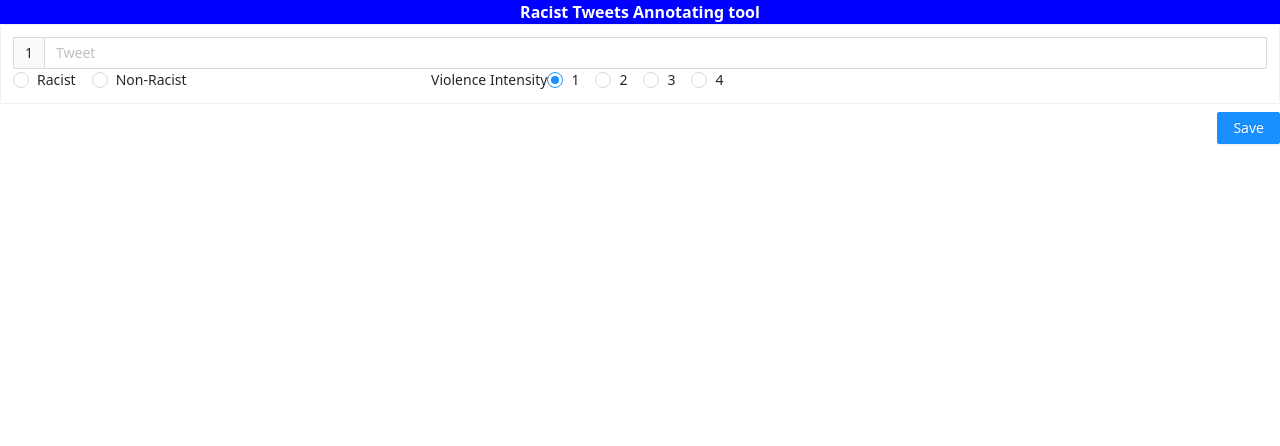
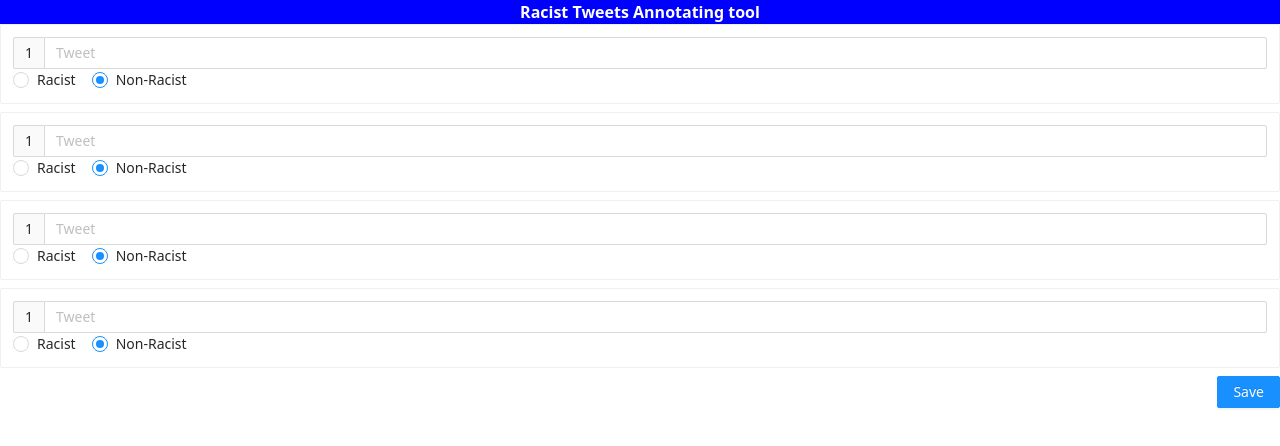
Before and after one commit to JayashanT/Annotator, a React (Create React App) app: page / in a window 1280 px wide. Shown: the top 446 px of the page. Built offline with nearby package versions, Linux system fonts and the light colour scheme.

Commit message:
filed array includwed

```diff
--- a/src/Components/Home/Home.js
+++ b/src/Components/Home/Home.js
@@ -6,7 +6,8 @@ import { Formik, Form, Field, FieldArray } from 'formik';
 const { TextArea, } = Input;
 
 const Home = () => {
-    const [value, setValue] = React.useState(1);
+    const [value, setValue] = React.useState('non-racist');
+    const [score, setScore] = React.useState('default');
 
     const onChange = e => {
         console.log('radio checked', e.target.value);
@@ -30,14 +31,11 @@ const Home = () => {
 
         <Formik
             initialValues={{
-                //   transEN: [props.translationEN?.[props.currentKey]],
-                //   transNO: [props.translationNO?.[props.currentKey]]
+                tweets:[1,2,3,4]
+
             }}
             onSubmit={values => {
-                //   const submitEN = { ...props.translationEN, [props.currentKey]: { ...values.transEN[0] } }
-                //   const submitNO = { ...props.translationNO, [props.currentKey]: { ...values.transNO[0] } }
-                //   props.saveTranslationsStart({ en: submitEN, no: submitNO, fileName: props.fileName });
-                //   setTabChange({})
+
             }
             }
             enableReinitialize>
@@ -48,6 +46,11 @@ const Home = () => {
                 setFieldValue
             }) => (
                 <Form onSubmit={handleSubmit}>
+                    <FieldArray
+                    name='tweets'
+                    render={arryHelpers=>(
+                    <div>
+                        {values.tweets.map((x)=>(
                     <Card
                         className="mb-2"
                         size="small"
@@ -72,9 +75,10 @@ const Home = () => {
                                             </Row>
                                         </Radio.Group>
                                     </Col>
+                                    {value =='racist' ?
                                     <Col span={16}>
                                         Violence Intensity
-                                    <Radio.Group onChange={onChange} value={value}>
+                                    <Radio.Group onChange={onChange} value={score}>
                                             <Row>
                                                 <Col>
                                                     <Radio value={1}>1</Radio>
@@ -93,12 +97,16 @@ const Home = () => {
                                         {/* <Dropdown.Button onClick={handleButtonClick} overlay={menu}>
                                             Hate Level
                                         </Dropdown.Button> */}
-                                    </Col>
+                                    </Col>:null}
                                 </Row>
                                 </div>
                             {/* </Space> */}
 
                     </Card>
+                    ))
+                    }
+                    </div>)}
+                    />
 
                     <Affix>
                         <div className="d-flex justify-content-end mb-1">
```
